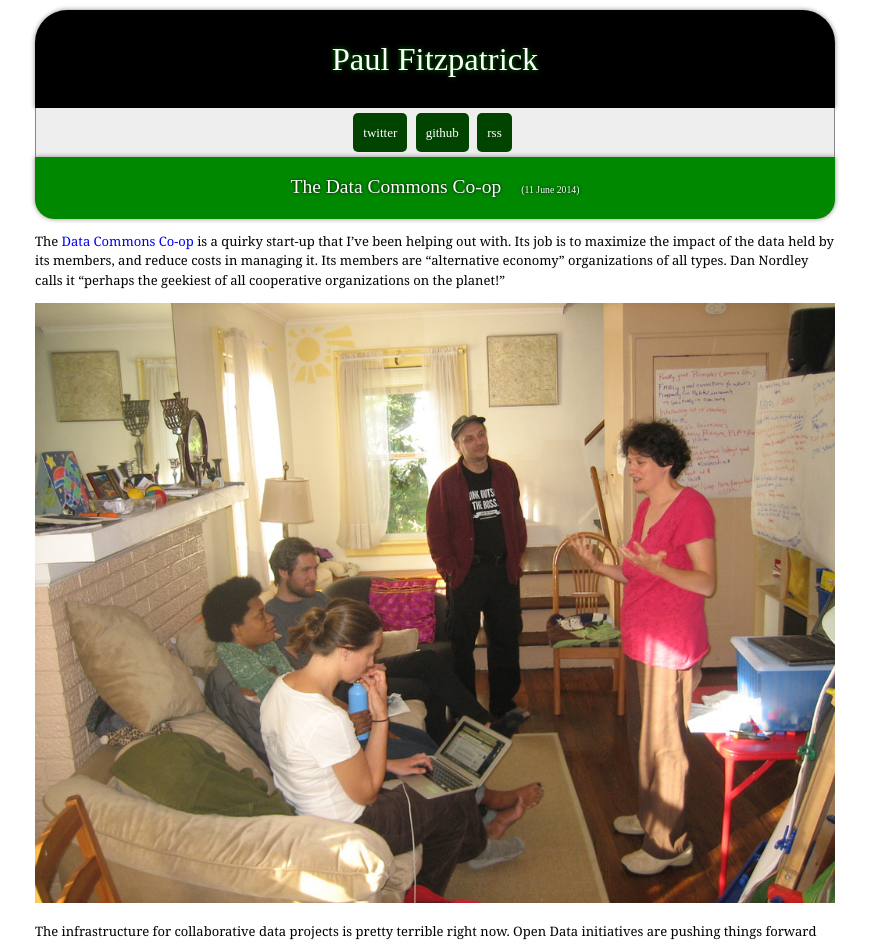
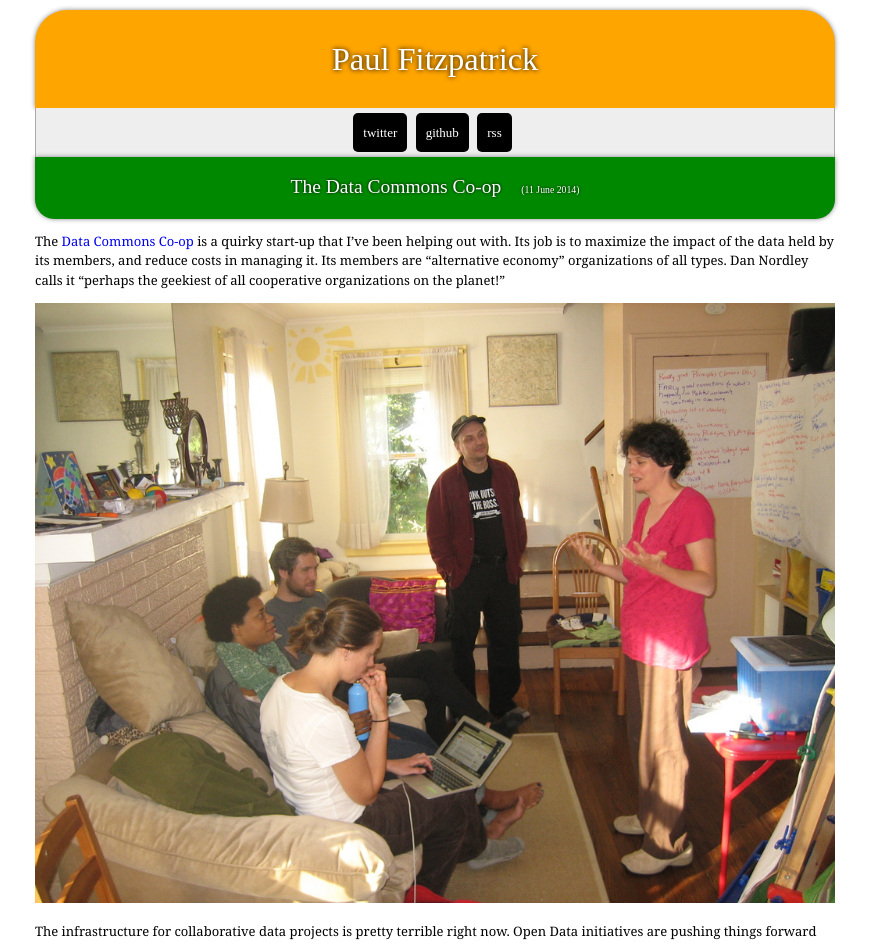
Before and after one commit to paulfitz/paulfitz.github.io, a Jekyll site: the page built from index.html, in a window 1280 px wide. Shown: the top 943 px of the page, without its empty margins (205-1074 px from the left). Built offline with Jekyll 4.4.1, drawn with Linux system fonts in a browser that asks for light colours; some web fonts are replaced.

Commit message:
god help me I'm Irish

```diff
--- a/style/main.css
+++ b/style/main.css
@@ -29,8 +29,8 @@ h1, h2, .upper {
 h1, .upper {
   display: block;
   text-align: center;
-  background: black;
-  text-shadow: 0 0 5px #080;
+  background: #ffa500;
+  text-shadow: 0 0 5px #000;
   border-top-left-radius: 1em;
   border-top-right-radius: 1em;
   box-shadow: 0 0 5px #888;
@@ -103,8 +103,8 @@ ul.index, ul.menu {
 ul.main-menu {
   text-align: center;
   background: #eee;
-  border-left: 1px solid #888;
-  border-right: 1px solid #888;
+  border-left: 1px solid #aaa;
+  border-right: 1px solid #aaa;
   padding-top: 5px;
 }
 
@@ -118,7 +118,7 @@ ul.index li a {
   margin: 5px;
   border-radius: 5px;
   color: white;
-  background: #040;
+  background: #000;
 }
 
 ul.index li a.draft {
@@ -142,11 +142,11 @@ ul.menu li a {
   margin-bottom: 5px;
   border-radius: 5px;
   color: white;
-  background: #040;
+  background: #000;
 }
 
 ul.menu li a:hover {
-  background: #000;
+  background: #040;
 }
 
 #header a {
```
